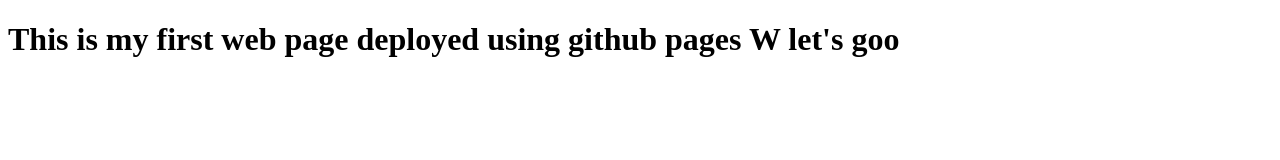
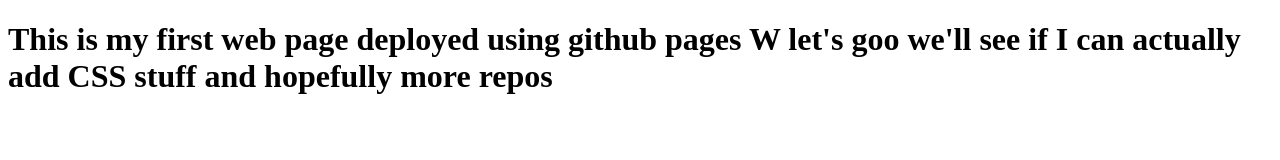
Before and after one commit to Wardithekingg/Wardithekingg.github.io, a plain HTML site: page index.html in a window 1280 px wide. Drawn offline with Linux system fonts and the light colour scheme.

Commit message:
Update index.html

```diff
--- a/index.html
+++ b/index.html
@@ -4,7 +4,10 @@
     <meta charset="UTF-8">
     <meta name="viewport" content="width=device-width, initial-scale=1.0">
     <title>Test repo for my github pages </title>
-    <h1>This is my first web page deployed using github pages W let's goo</h1>
+    <h1>This is my first web page deployed using github pages W let's goo
+    we'll see if I can actually add CSS stuff and hopefully more repos
+
+    </h1>
 </head>
 <body>
 
```
